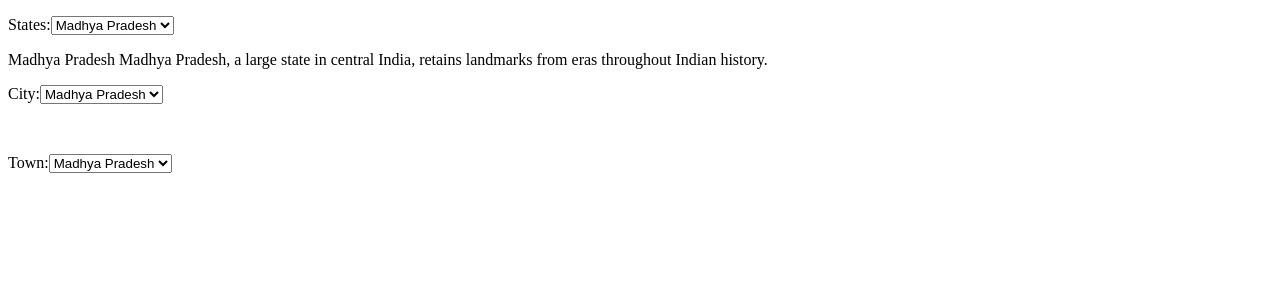
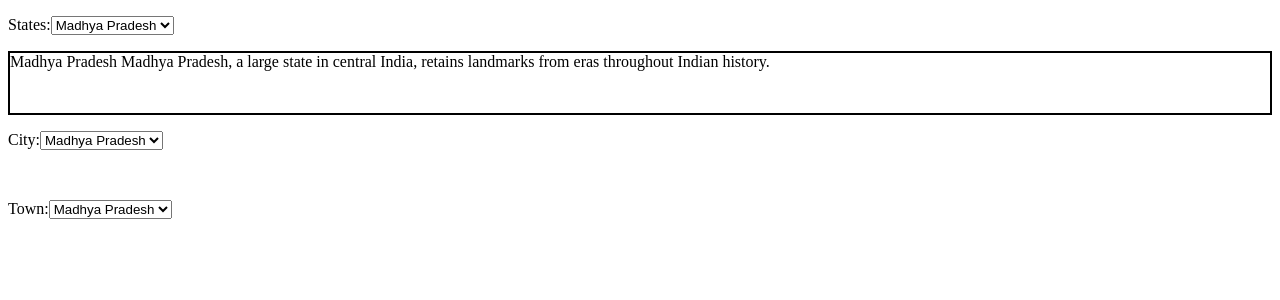
Before and after one commit to ashwani436/React-Dropdown, a React app: page / in a window 1280 px wide. Shown: the top 300 px of the page. Built offline with nearby package versions, Linux system fonts and the light colour scheme.

Commit message:
save changes

```diff
--- a/src/styles/App.css
+++ b/src/styles/App.css
@@ -14,7 +14,7 @@ button{
 .bg-pink{
 	background-color:pink;
 }
-#inner{
+#state-name{
   min-height: 60px;
   min-width: 10px;
   border: 2px solid black;
```
